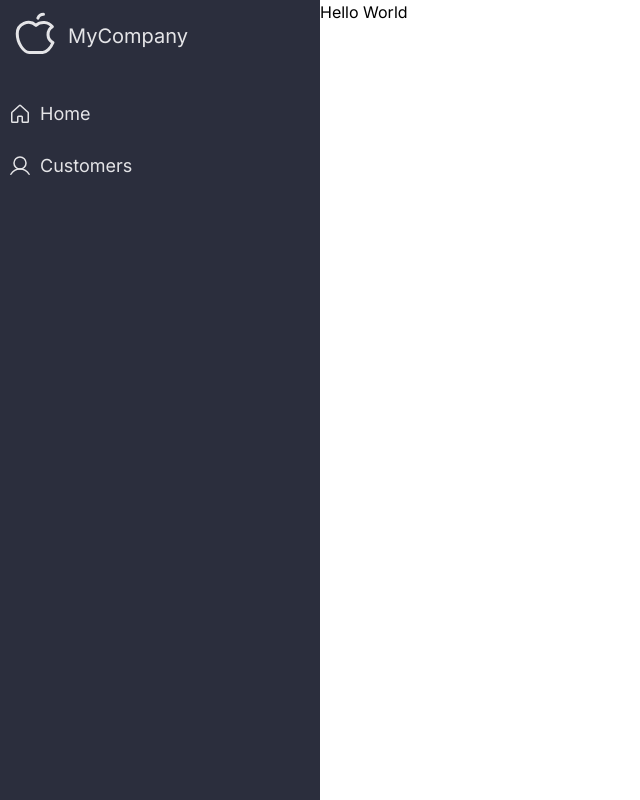
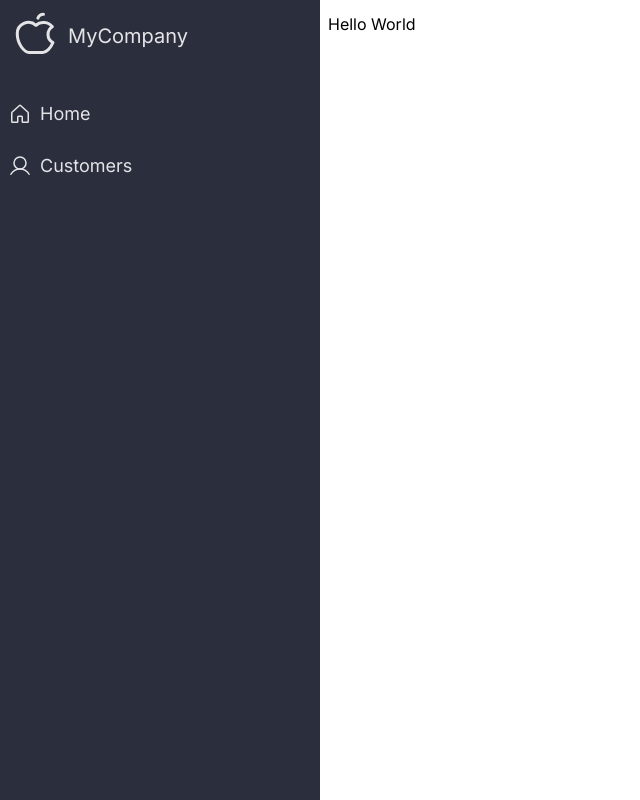
Before and after one commit to NathanSoa/customer-frontend, a Next.js app: page / in a window 1280 px wide. Shown: the whole page, without its empty margins (0-640 px from the left). Built offline with nearby package versions, Linux system fonts and the light colour scheme.

Commit message:
feat: add padding in main layout

```diff
--- a/src/app/layout.tsx
+++ b/src/app/layout.tsx
@@ -22,7 +22,7 @@ export default function RootLayout({
       <body className={inter.className}>
         <div className="grid min-h-screen grid-cols-app">
           <Sidebar />
-          <main>{children}</main>
+          <main className="px-2 py-3">{children}</main>
         </div>
       </body>
     </html>
```
